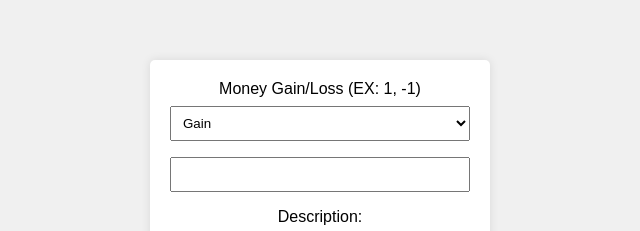
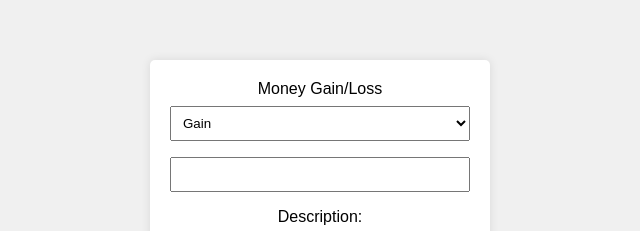
Before and after one commit to bradwco/bettingApp, a website built with webpack: page dist/log.html in a window 1280 px wide. Shown: the part 177-408 px from the top of the page, 320-960 px from the left. Built offline with nearby package versions, Linux system fonts and the light colour scheme; some packages are replaced by stand-ins of ours; no server answers; the database is empty.

Commit message:
fixed money gains/loss

```diff
--- a/dist/log.html
+++ b/dist/log.html
@@ -21,7 +21,7 @@
         <button onclick="redirectToPage('profile.html')">PROFILE</button>
     </div>
     <form class = "newLog">
-        <label for="money">Money Gain/Loss (EX: 1, -1)</label>
+        <label for="money">Money Gain/Loss</label>
         <div>
             <select id="gainLoss" name="gainLoss">
                 <option value="gain">Gain</option>
```
